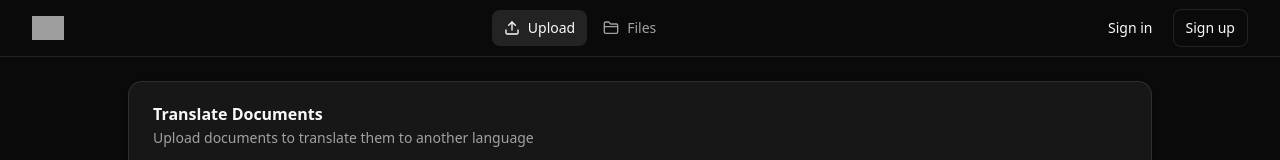
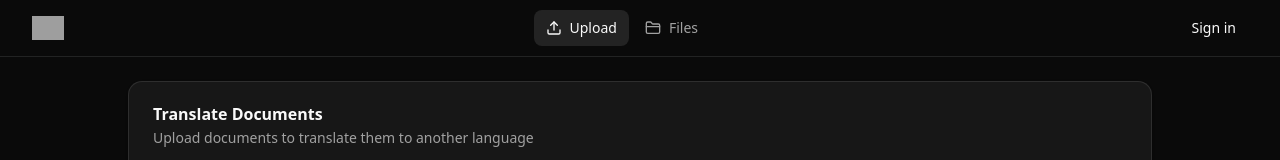
Before and after one commit to tulgax/Fliplingo-app, a Next.js app: page / in a window 1280 px wide. Shown: the top 160 px of the page. Built offline with nearby package versions, Linux system fonts and the light colour scheme; no server answers; grey boxes are pictures that could not be loaded.

Commit message:
chore(navbar): show only single 'Sign in' button for guests

```diff
--- a/src/components/navbar.tsx
+++ b/src/components/navbar.tsx
@@ -34,10 +34,6 @@ export const Navbar = async () => {
               <Link href="/auth/login" className="rounded-md px-3 py-2 text-sm text-foreground hover:bg-foreground/10">
                 Sign in
               </Link>
-
-              <Link href="/auth/sign-up" className="rounded-md border border-border px-3 py-2 text-sm hover:bg-foreground/5">
-                Sign up
-              </Link>
             </div>
           )}
         </div>
```
